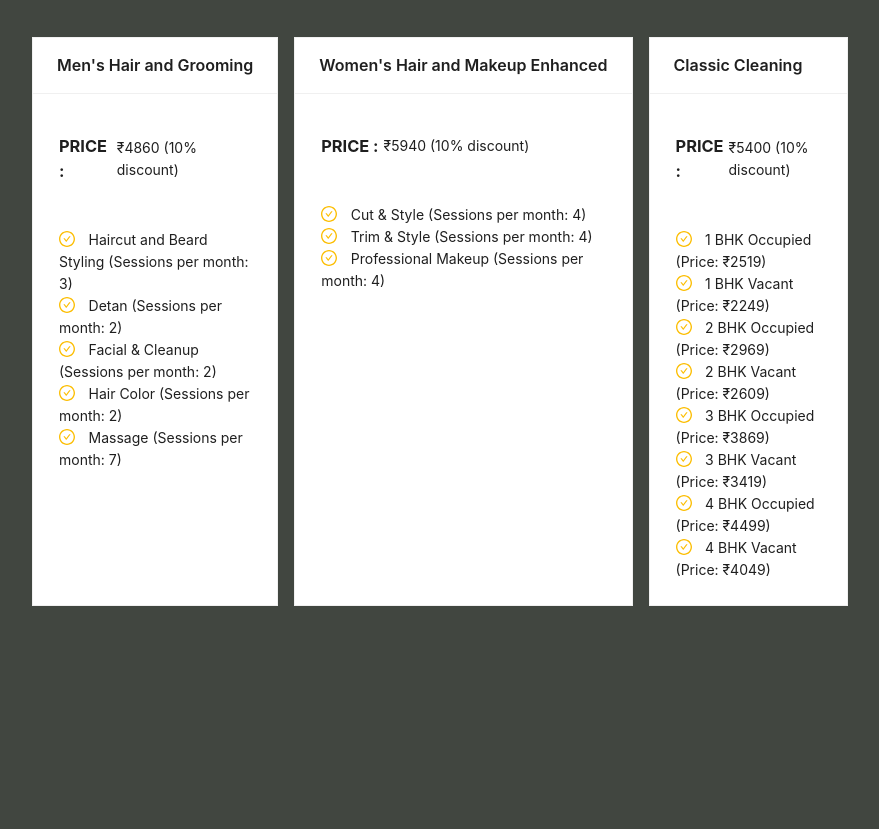
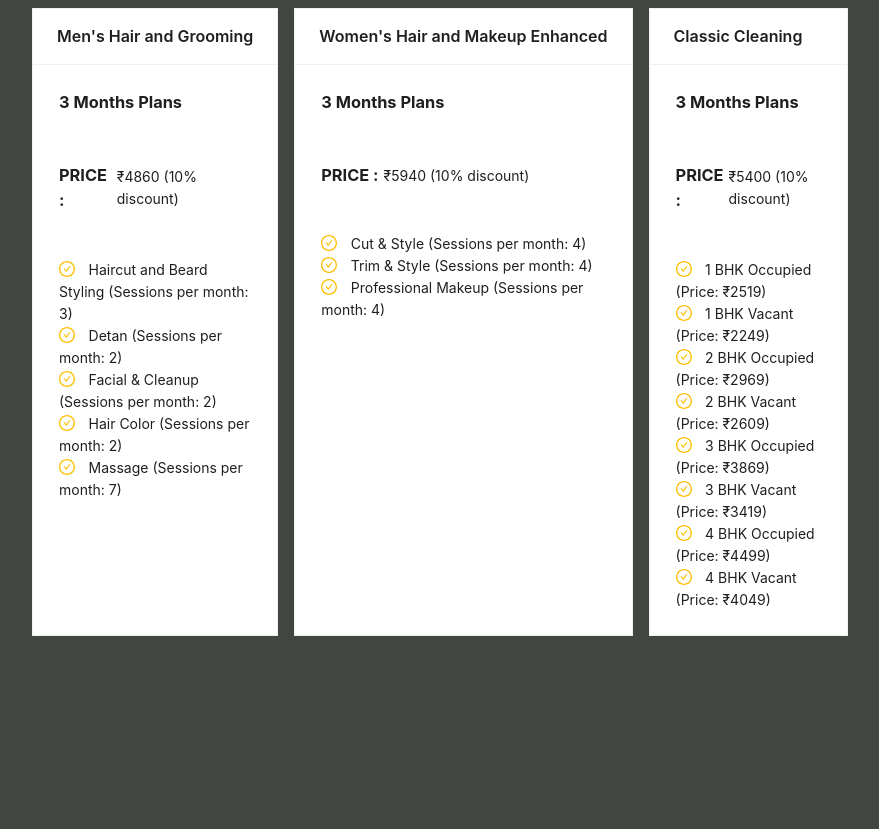
Before and after one commit to Krittika-Tiwari/kwikserve, a React (Create React App) app: page / in a window 1280 px wide. Shown: the part 2017-2846 px from the top of the page, without its empty margins (200-1079 px from the left). Built offline with nearby package versions, Linux system fonts and the light colour scheme; grey boxes are pictures that could not be loaded; a web font is replaced by a local one.

Commit message:
add 3 month plan  in subscription card

```diff
--- a/src/Componnet/HomePage.tsx
+++ b/src/Componnet/HomePage.tsx
@@ -644,7 +644,7 @@ function HomePage() {
               transform: "translateX(-50%)",
               zIndex: 2,
               padding: "1rem",
-             backgroundColor: "rgb(65 ,70, 64 , 0.8)",
+              backgroundColor: "rgb(65 ,70, 64 , 0.8)",
             }}
           >
             <p
@@ -700,7 +700,7 @@ function HomePage() {
           <Flex
             style={{
               backgroundColor: "#414640",
-              height: "110vh",
+              height: "120vh",
             }}
           >
             r
@@ -764,6 +764,7 @@ function HomePage() {
                   }}
                 >
                   <Flex vertical style={{ paddingInline: "1rem" }}>
+                    <h3>3 Months Plans</h3>
                     <p>
                       <Flex gap={5} align="center">
                         <h3>PRICE : </h3> ₹{subscription.price} (
--- a/src/Componnet/Subscription.tsx
+++ b/src/Componnet/Subscription.tsx
@@ -121,6 +121,7 @@ const Subscription = () => {
 
             >
               <Flex vertical style={{ paddingInline: "1rem" }}>
+              <h3>3 Months Plans</h3>
                 <p>
                   <Flex gap={5} align="center">
                     <h3>PRICE : </h3> ₹{subscription.price} (
--- a/src/Componnet/SubscriptionPayment.tsx
+++ b/src/Componnet/SubscriptionPayment.tsx
@@ -130,6 +130,7 @@ const SubscriptionPayment = () => {
                 >
                   {subscription.type}
                 </h3>
+                <h3>3 Months Plans</h3>
 
                 <ul style={{ listStyle: "none", paddingInlineStart: "0", }}>
                   {subscription.services.map((service: any, index) => (
```
